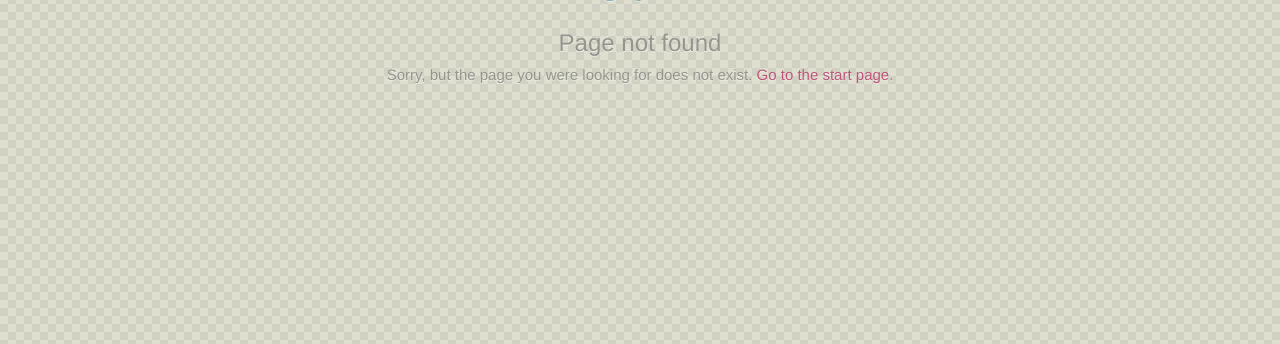
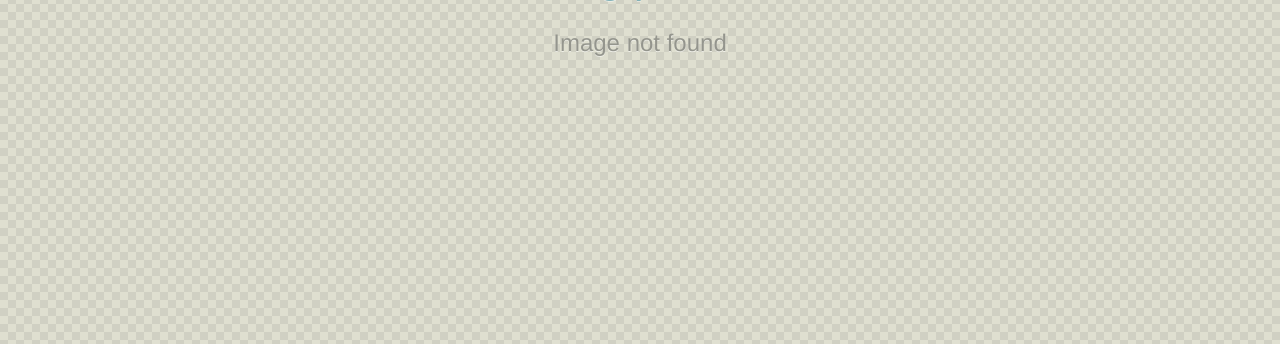
Before and after one commit to philippbosch/img.pb.io, a Django app: template templates/404.html in a window 1280 px wide. Shown: the part 92-436 px from the top of the page. Run offline with Django 3.2, Linux system fonts and the light colour scheme; the template is opened without the code that fills it, so the values that code supplies are empty; some libraries are stand-ins or nearby versions.

Commit message:
Better 404.

```diff
--- a/templates/404.html
+++ b/templates/404.html
@@ -1,6 +1,5 @@
 {% extends "base.html" %}
 
 {% block content %}
-<h2>Page not found</h2>
-<p>Sorry, but the page you were looking for does not exist. <a href="/">Go to the start page</a>.</p>
+<h2>Image not found</h2>
 {% endblock %}
```
